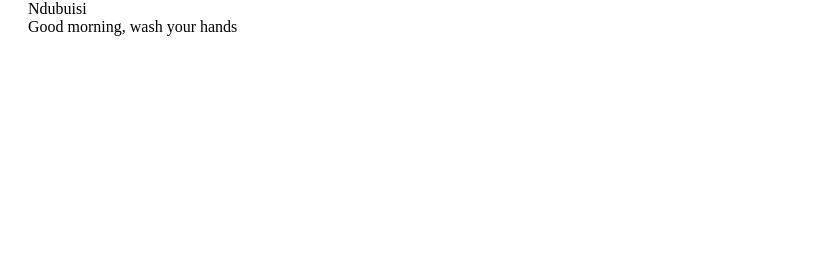
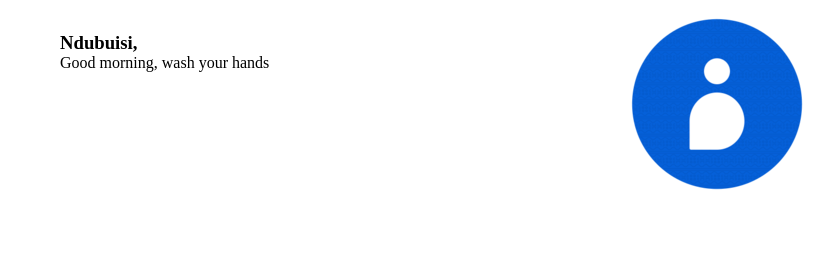
Before and after one commit to ejiogurobert/piggyvest, a plain HTML site: page index.html in a window 1280 px wide. Shown: the top 280 px of the page, 82-916 px from the left. Drawn offline with nearby package versions, Linux system fonts and the light colour scheme; no server answers.

Commit message:
Done with the menu & started working on the content

```diff
--- a/index.css
+++ b/index.css
@@ -21,3 +21,13 @@
 .switch {
     margin-top: 12rem;
 }
+.section-one {
+    display: grid;
+    grid-template-columns: 1fr 1fr;
+}
+.acc-name {
+    padding: 2rem;
+}
+#dashboard-acc {
+    color: black;
+}
--- a/index.html
+++ b/index.html
@@ -28,10 +28,20 @@
         <span class="iconify switch" data-icon="icomoon-free:switch"></span>
       </div>
       <div class="main">
-        <span>
-          <p>Ndubuisi</p>
-          <p>Good morning, wash your hands</p>
-        </span>
+        <section class="section-one">
+          <span class="acc-name">
+            <h1>Ndubuisi,</h1>
+            <p>Good morning, wash your hands</p>
+          </span>
+          <span>
+            <img src="images/default_avatar_v4.png" alt="piggyvest logo" />
+          </span>
+          <!-- <span
+            id="dashboard-acc"
+            class="iconify"
+            data-icon="codicon:account"
+          ></span> -->
+        </section>
       </div>
     </section>
   </body>
```
Also changed, not shown: images/default_avatar_v4.png (added).
